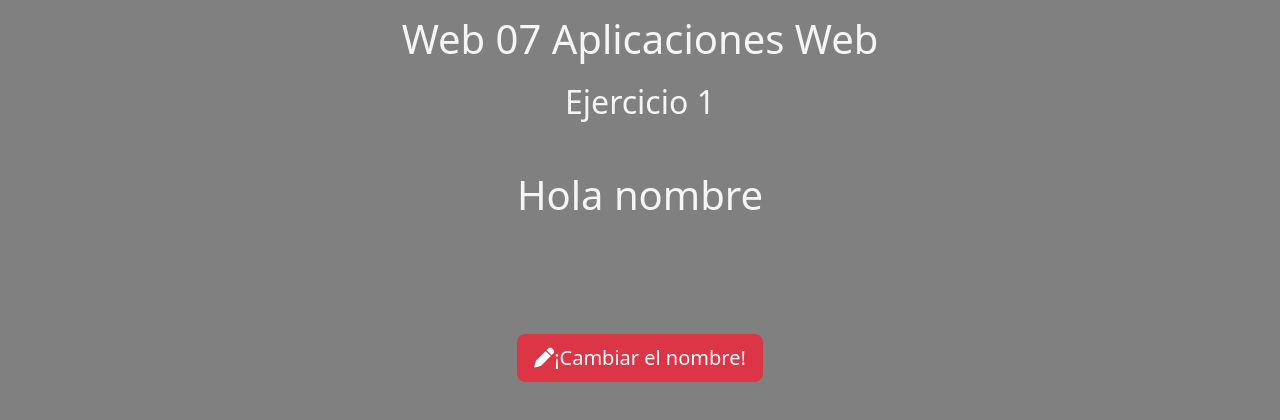
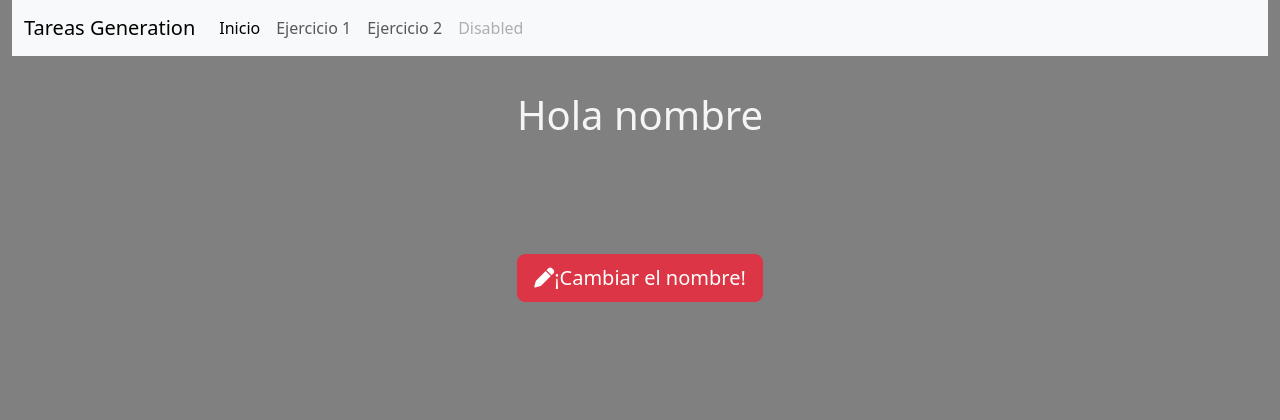
Before and after one commit to bastian982/Tareas-Generation, a plain HTML site: page Web-07/ejercicio1.html in a window 1280 px wide. Drawn offline with nearby package versions, Linux system fonts and the light colour scheme.

Commit message:
feat: pagina de inicio en todas las paginas

```diff
--- a/Web-07/ejercicio1.html
+++ b/Web-07/ejercicio1.html
@@ -10,8 +10,30 @@
   </head>
   <body class="container-fluid">
     <header>
-        <h1 class="text-center ">Web 07 Aplicaciones Web</h1>
-        <h2 class="text-center">Ejercicio 1</h2>
+      <nav class="navbar navbar-expand-lg bg-body-tertiary">
+        <div class="container-fluid">
+          <a class="navbar-brand" href="#">Tareas Generation</a>
+          <button class="navbar-toggler" type="button" data-bs-toggle="collapse" data-bs-target="#navbarNav" aria-controls="navbarNav" aria-expanded="false" aria-label="Toggle navigation">
+            <span class="navbar-toggler-icon"></span>
+          </button>
+          <div class="collapse navbar-collapse" id="navbarNav">
+            <ul class="navbar-nav">
+              <li class="nav-item">
+                <a class="nav-link active" aria-current="page" href="../index.html">Inicio</a>
+              </li>
+              <li class="nav-item">
+                <a class="nav-link" href="./Web-07/ejercicio1.html">Ejercicio 1</a>
+              </li>
+              <li class="nav-item">
+                <a class="nav-link" href="">Ejercicio 2</a>
+              </li>
+              <li class="nav-item">
+                <a class="nav-link disabled" aria-disabled="true">Disabled</a>
+              </li>
+            </ul>
+          </div>
+        </div>
+      </nav>
 
     </header>
 
```
